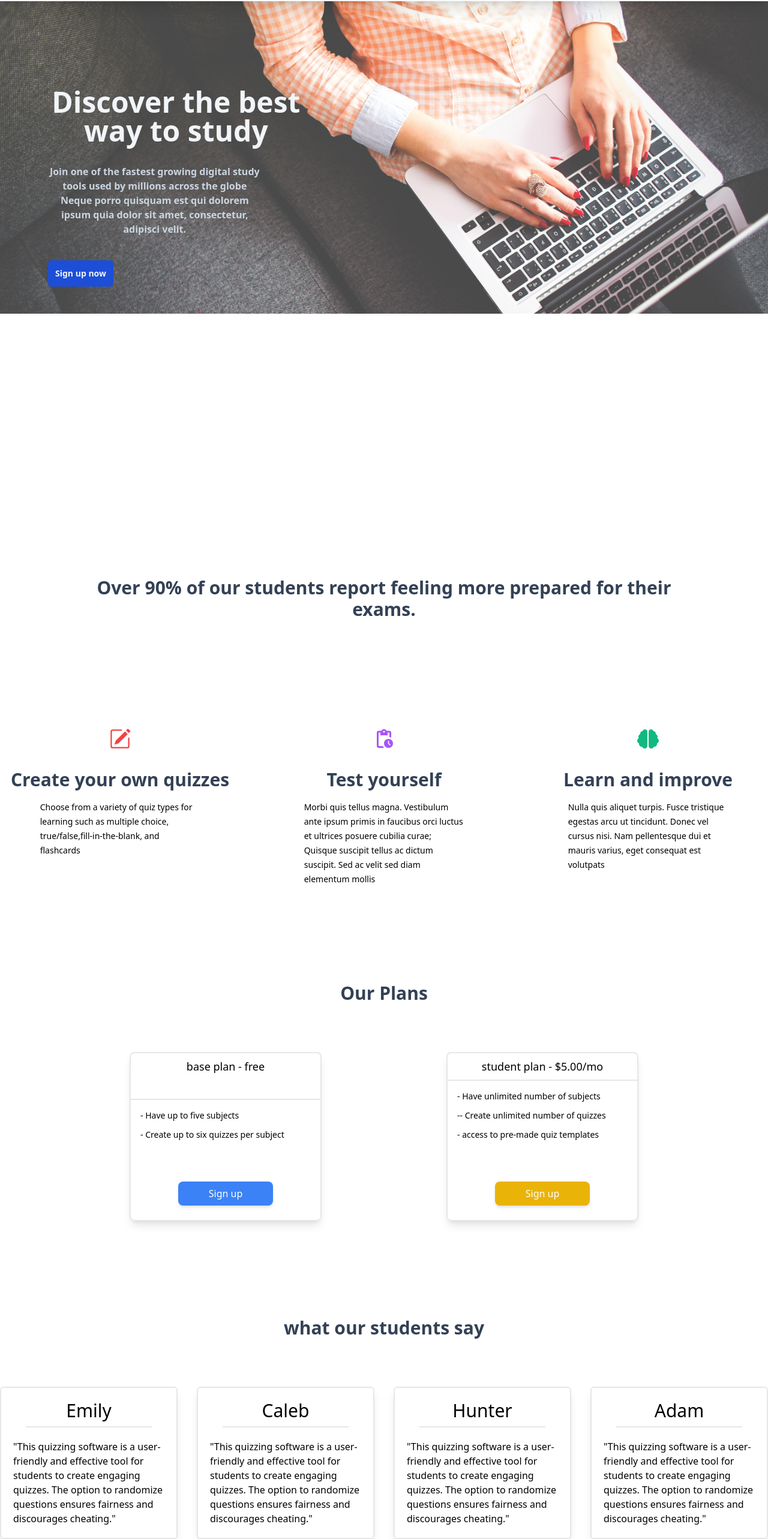
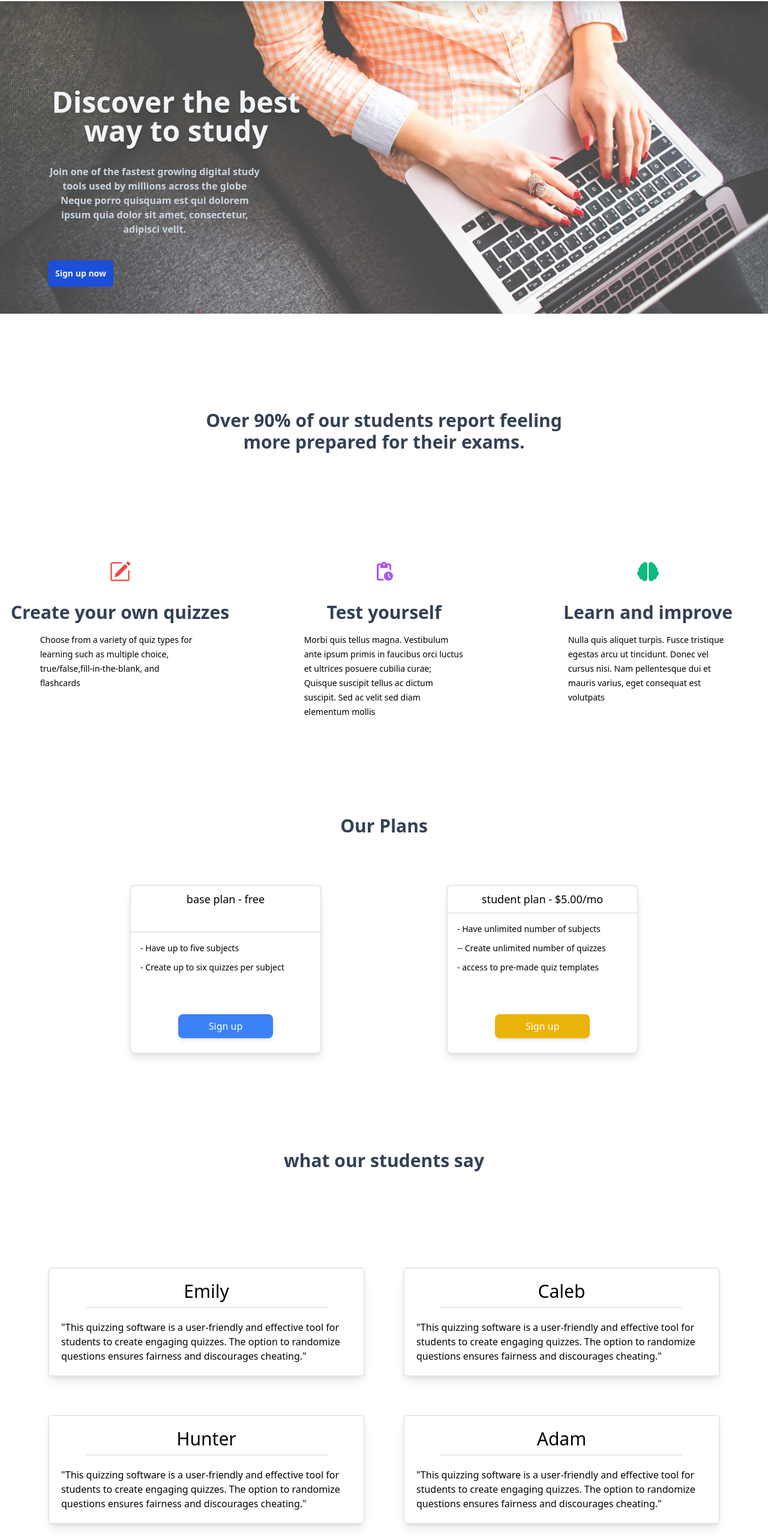
Before and after one commit to gbarn360/Testlet, a React (Create React App) app: page / in a window 1280 px wide. Shown: the part 54-2620 px from the top of the page at 60% size. Built offline with nearby package versions, Linux system fonts and the light colour scheme.

Commit message:
reworked component layouts on xl/2xl screens

```diff
--- a/src/components/Description.js
+++ b/src/components/Description.js
@@ -5,7 +5,7 @@ import React from "react";
 export default function Description({ header, description, Icon, iconColor }) {
 
     return (
-        <div className="  pt-5 flex flex-col items-center ">
+        <div className="  pt-5 flex flex-col items-center 2xl:w-2/3">
             <Icon className={`text-4xl mb-8 ${iconColor}`} />
             <h1 className="text-xl md:text-3xl font-bold text-slate-700">{header}</h1>
             <h3 className=" text-sm mt-4 w-2/3 leading-6">
--- a/src/components/Plans.js
+++ b/src/components/Plans.js
@@ -5,7 +5,7 @@ export default function Plans({ title, features, btnColor }) {
 
     return (
         <div className="flex flex-col border-2 rounded-lg w-80 mt-20 shadow-lg">
-            <h1 className="text-center flex-1 border-b-2 p-2 text-lg font-medium">
+            <h1 className="text-center flex-1 border-b-2 p-2 text-lg font-medium 2xl:text-xl">
                 {title}
             </h1>
             <ul className="text-sm space-y-3 mb-12 m-4">
--- a/src/components/Reviews.js
+++ b/src/components/Reviews.js
@@ -7,8 +7,8 @@ export default function Reviews({ name, review }) {
 
     return (
         <div className=" border-2 rounded-md p-5 flex flex-col items-center shadow-lg">
-            <h1 className="text-bold text-xl md:text-3xl w-5/6 border-b-2 text-center pb-2">{name}</h1>
-            <p className="mt-5 font-medium text-sm md:text-base">"{review}"</p>
+            <h1 className="text-bold text-xl md:text-3xl w-5/6 border-b-2 text-center pb-2 ">{name}</h1>
+            <p className="mt-5 font-medium text-sm lg:text-base ">"{review}"</p>
         </div>
 
 
--- a/src/screens/Root.js
+++ b/src/screens/Root.js
@@ -13,18 +13,18 @@ export default function Root() {
     return (
         <div className="" >
             <NavBar />
-            <div className="w-auto h-screen ">
+            <div className="w-auto mb-40">
                 <img className=" hidden lg:block z-0" src="../pictures/homepic2.jpg" />
-                <div className="lg:w-1/3 lg:h-1/2  lg:absolute lg:z-10 lg:top-1/4 lg:left-20 flex flex-col lg:items-start items-center">
-                    <h1 className="text-5xl md:text-5xl font-bold lg:text-slate-100 text-center mt-10 ml-2 mr-2 lg:mt-0 lg:ml-0 lg:mr-0 text-slate-800">Discover the best way to study</h1>
-                    <h3 className="lg:text-md font-bold lg:text-slate-300 lg:mt-8 mt-10 md:w-2/3 lg:w-5/6 text-center text-slate-400 w-5/6">Join one of the fastest growing digital study tools used by millions across the globe Neque porro quisquam est qui dolorem ipsum quia dolor sit amet, consectetur, adipisci velit.</h3>
+                <div className="lg:w-1/2 xl:w-1/3 lg:h-1/2  lg:absolute lg:z-10 lg:top-1/4 lg:left-20 flex flex-col lg:items-start 2xl:w-1/3 2xl:items-center items-center">
+                    <h1 className="text-5xl md:text-5xl font-bold lg:text-slate-100 text-center mt-10 ml-2 mr-2 lg:mt-0 lg:ml-0 lg:mr-0  2xl:text-7xl text-slate-800 drop-shadow-lg">Discover the best way to study</h1>
+                    <h3 className="lg:text-md font-bold lg:text-slate-300 lg:mt-8 mt-10 md:w-2/3 lg:w-5/6 text-center 2xl:text-lg  text-slate-400 w-5/6">Join one of the fastest growing digital study tools used by millions across the globe Neque porro quisquam est qui dolorem ipsum quia dolor sit amet, consectetur, adipisci velit.</h3>
 
                     <button className=" rounded-md bg-blue-700 p-3 mt-10 text-sm font-bold text-slate-100">Sign up now</button>
                 </div>
             </div>
 
-            <div className=" lg:m-40  ">
-                <h1 className=" text-center md:text-3xl font-bold text-slate-700 text-xl">Over 90% of our students report feeling more prepared for their exams.</h1>
+            <div className=" lg:m-40 md:flex md:justify-center ">
+                <h1 className=" text-center md:text-3xl font-bold text-slate-700 text-xl md:w-2/3">Over 90% of our students report feeling more prepared for their exams.</h1>
             </div>
 
             <div className=" mt-32 w-auto h-auto grid grid-cols-1 md:grid-cols-3 justify-items-center gap-10">
@@ -47,7 +47,7 @@ export default function Root() {
                 <div>
                     <h1 className=" text-2xl md:text-3xl font-bold text-slate-700 mb-20">what our students say</h1>
                 </div>
-                <div className="w-3/4 md:w-auto h-auto grid grid-cols-1 md:grid-cols-4 justify-items-center gap-8">
+                <div className="w-3/4 md:w-auto h-auto grid grid-cols-1 lg:grid-cols-2 2xl:grid-cols-4 justify-items-center gap-16  m-20">
                     <Reviews name={"Emily"} review={"This quizzing software is a user-friendly and effective tool for students to create engaging quizzes. The option to randomize questions ensures fairness and discourages cheating."} />
                     <Reviews name={"Caleb"} review={"This quizzing software is a user-friendly and effective tool for students to create engaging quizzes. The option to randomize questions ensures fairness and discourages cheating."} />
                     <Reviews name={"Hunter"} review={"This quizzing software is a user-friendly and effective tool for students to create engaging quizzes. The option to randomize questions ensures fairness and discourages cheating."} />
```
